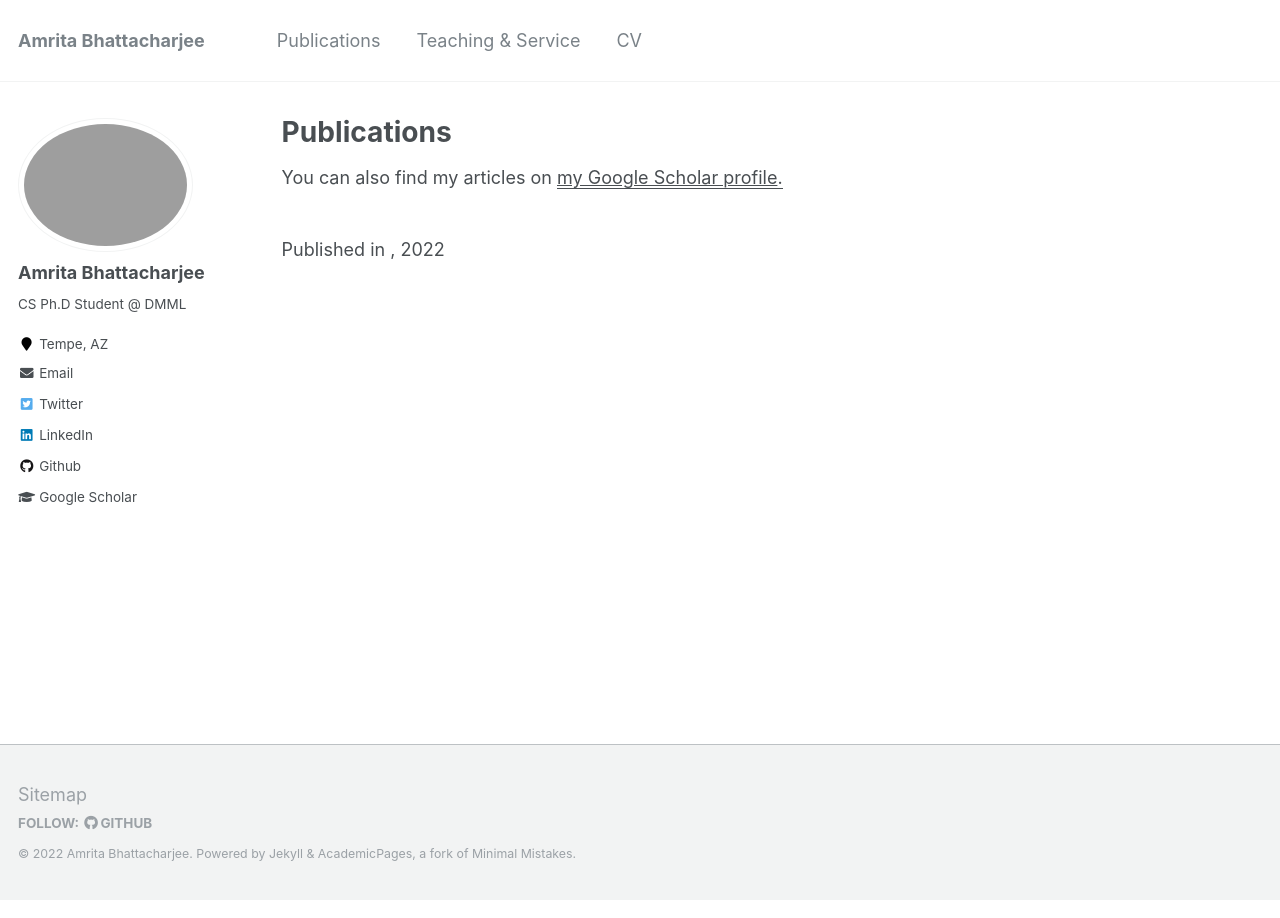
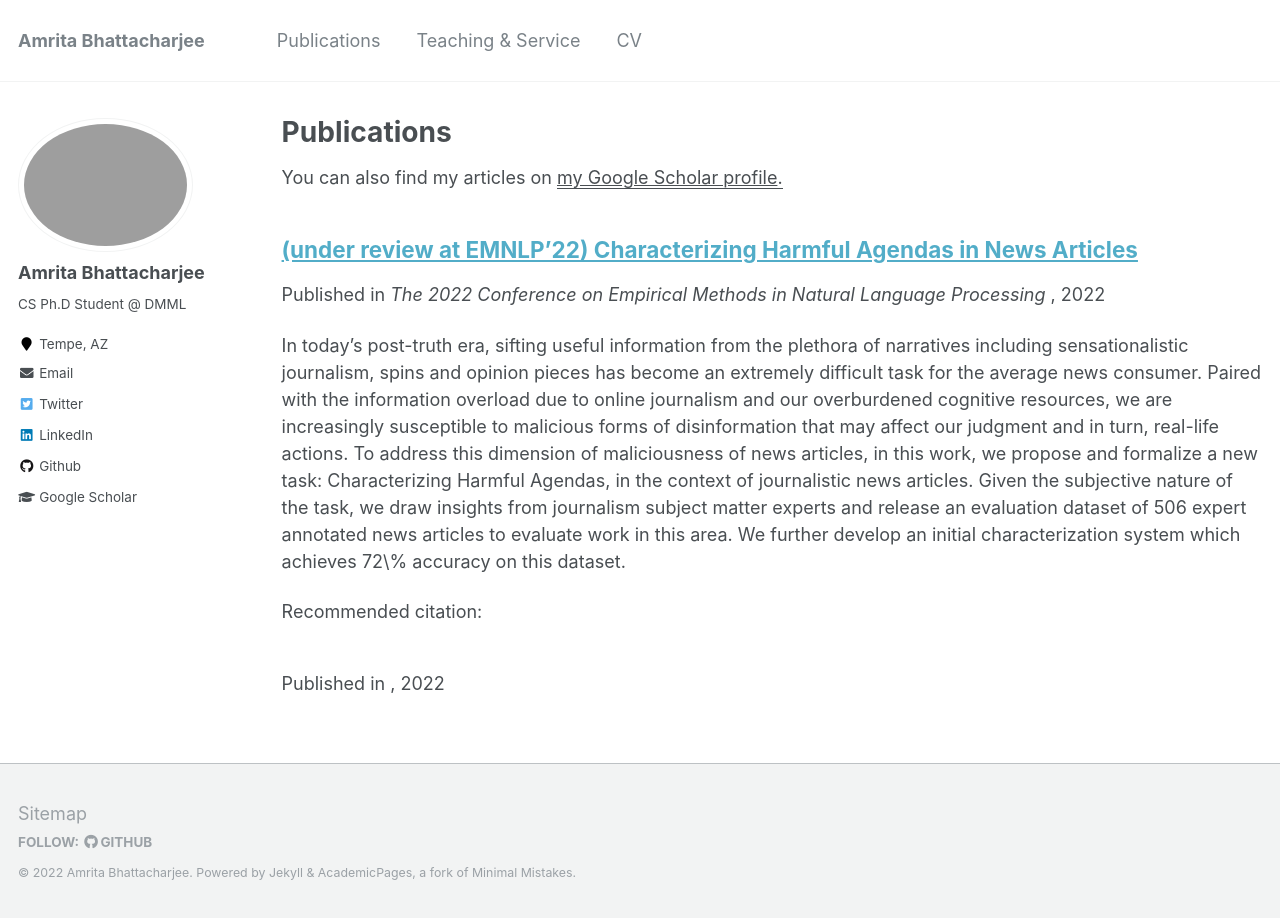
Before and after one commit to AmritaBh/AmritaBh.github.io, a Jekyll site: the page built from _pages/publications.md, in a window 1280 px wide. Built offline with Jekyll 4.4.1, drawn with Linux system fonts in a browser that asks for light colours; a file with an impossible date is left out.

```diff
--- a/_publications/2022-characterization-naacl.md
+++ b/_publications/2022-characterization-naacl.md
@@ -1,10 +1,9 @@
 ---
-title: "(under review at NAACL'22) Characterizing Harmful Agendas in News Articles"
+title: "(under review at EMNLP'22) Characterizing Harmful Agendas in News Articles"
 collection: publications
 permalink: /publication/2022-characterization-naacl
 excerpt: 'In today’s post-truth era, sifting useful information from the plethora of narratives including sensationalistic journalism, spins and opinion pieces has become an extremely difficult task for the average news consumer. Paired with the information overload due to online journalism and our overburdened cognitive resources, we are increasingly susceptible to malicious forms of disinformation that may affect our judgment and in turn, real-life actions. To address this dimension of maliciousness of news articles, in this work, we propose and formalize a new task: Characterizing Harmful Agendas, in the context of journalistic news articles. Given the subjective nature of the task,  we draw insights from journalism subject matter experts and release an evaluation dataset of 506 expert annotated news articles to evaluate work in this area. We further develop an initial characterization system which achieves 72\% accuracy on this dataset.'
-date:
-venue: ' 2022 Annual Conference of the North American Chapter of the Association for Computational Linguistics'
+venue: ' The 2022 Conference on Empirical Methods in Natural Language Processing '
 paperurl: ''
 citation: ''
 ---
```
Also changed, not shown: _publications/2021-disinfo-survey.md (+0 -1 lines).
